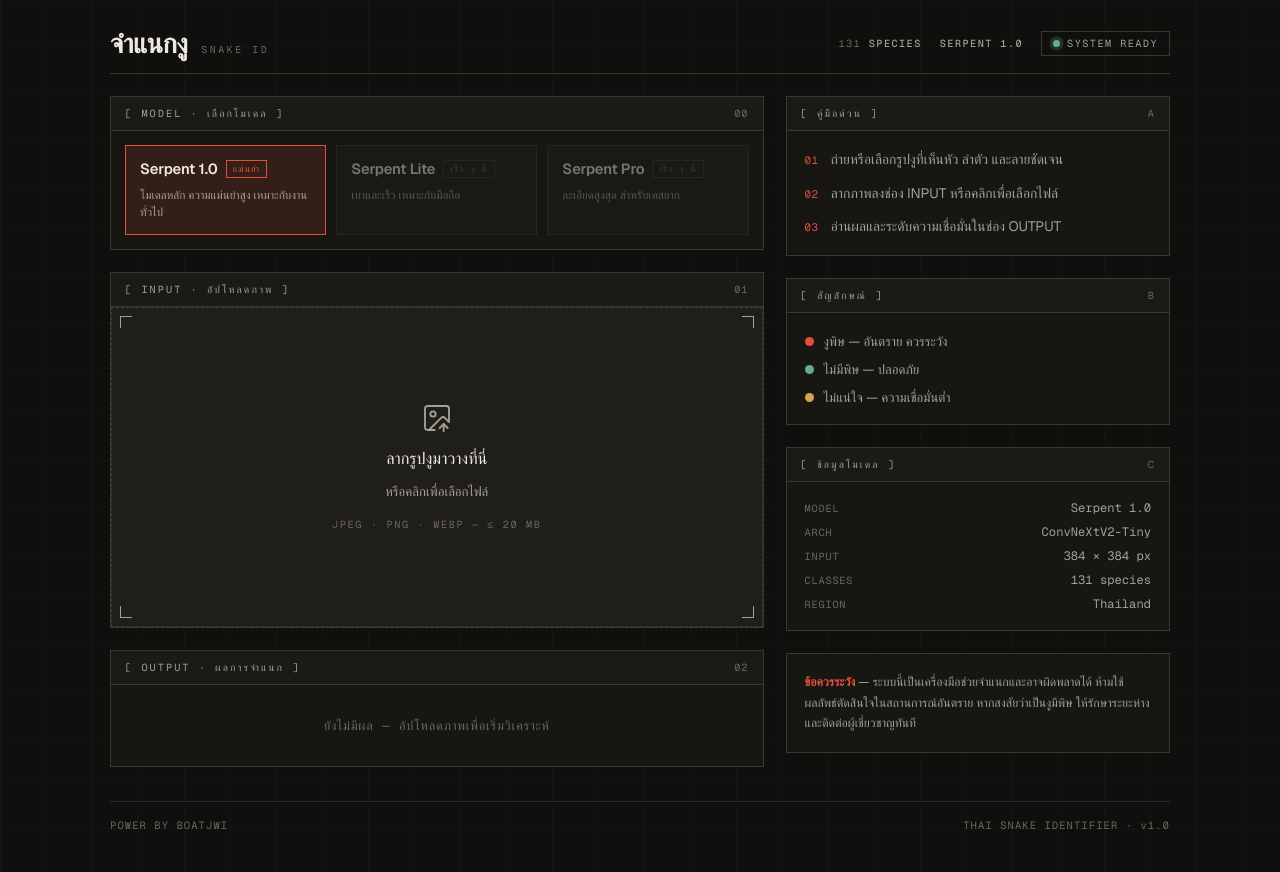
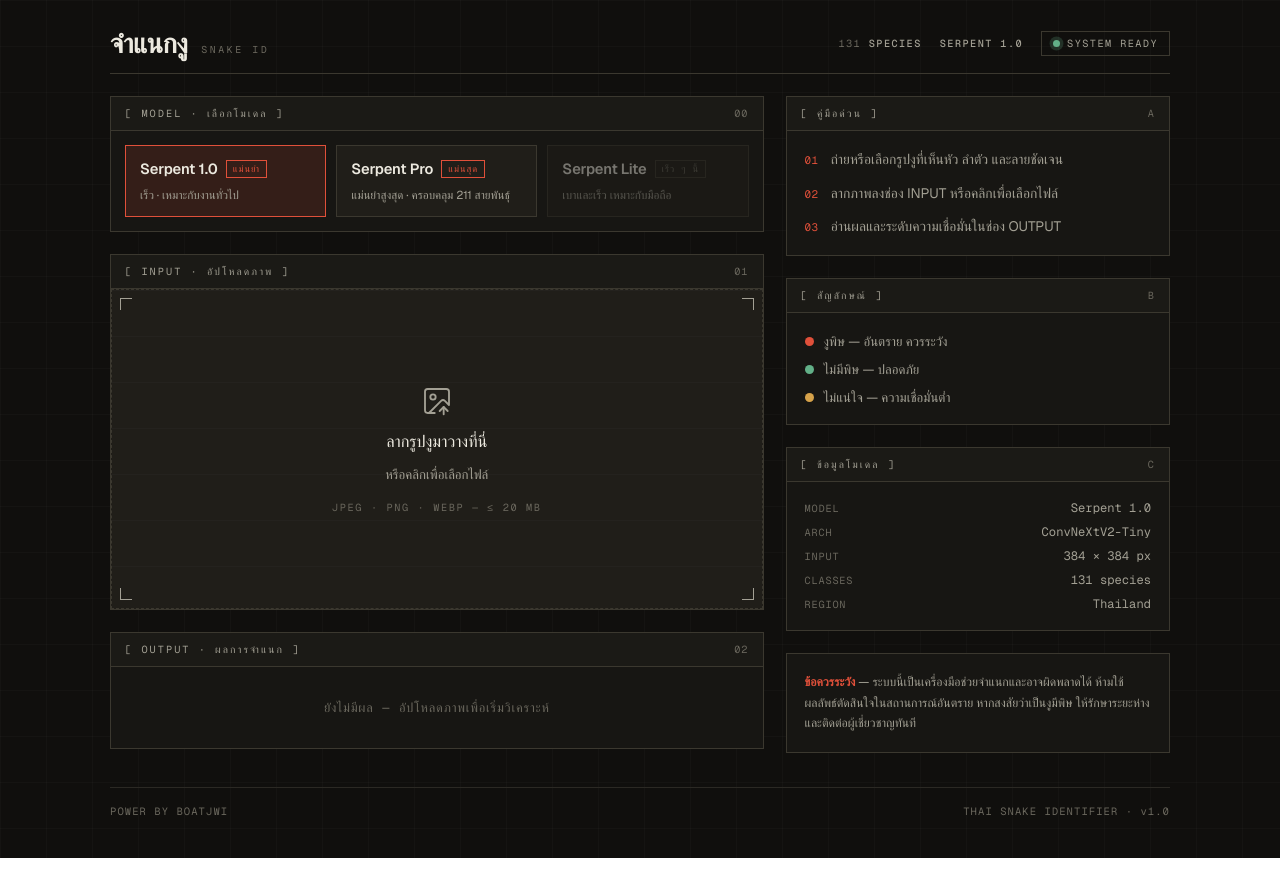
Before and after one commit to JenwitK/BoTa_AI, a Next.js app: page / in a window 1280 px wide. Built offline with nearby package versions, Linux system fonts and the light colour scheme.

Commit message:
add-serpent-pro

```diff
--- a/app/page.js
+++ b/app/page.js
@@ -20,7 +20,18 @@ const MODELS = [
     tier: 'แม่นยำ',
     arch: 'ConvNeXtV2-Tiny',
     resolution: '384 × 384 px',
-    desc: 'โมเดลหลัก ความแม่นยำสูง เหมาะกับงานทั่วไป',
+    classes: 131,
+    desc: 'เร็ว · เหมาะกับงานทั่วไป',
+    available: true,
+  },
+  {
+    id: 'serpent-pro',
+    name: 'Serpent Pro',
+    tier: 'แม่นสุด',
+    arch: 'ConvNeXtV2-Base',
+    resolution: '384 × 384 px',
+    classes: 211,
+    desc: 'แม่นยำสูงสุด · ครอบคลุม 211 สายพันธุ์',
     available: true,
   },
   {
@@ -29,16 +40,8 @@ const MODELS = [
     tier: 'เร็ว',
     arch: '—',
     resolution: '—',
+    classes: 131,
     desc: 'เบาและเร็ว เหมาะกับมือถือ',
-    available: false,
-  },
-  {
-    id: 'serpent-pro',
-    name: 'Serpent Pro',
-    tier: 'แม่นสุด',
-    arch: '—',
-    resolution: '—',
-    desc: 'ละเอียดสูงสุด สำหรับเคสยาก',
     available: false,
   },
 ];
@@ -477,7 +480,7 @@ export default function Home() {
                 <span className={styles.specKey}>Input</span>
                 <span className={styles.specVal}>{selectedModel.resolution}</span>
                 <span className={styles.specKey}>Classes</span>
-                <span className={styles.specVal}>131 species</span>
+                <span className={styles.specVal}>{selectedModel.classes} species</span>
                 <span className={styles.specKey}>Region</span>
                 <span className={styles.specVal}>Thailand</span>
               </div>
```
